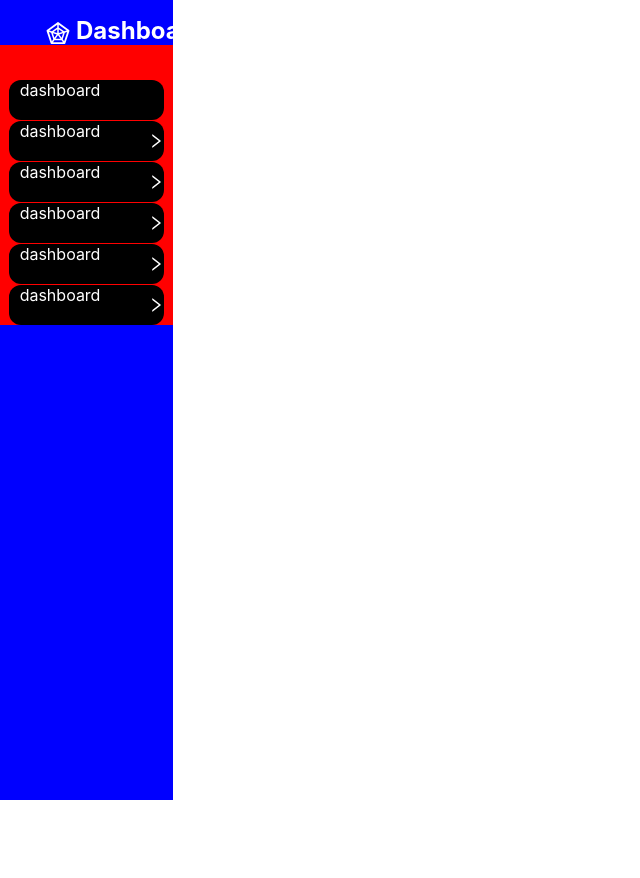
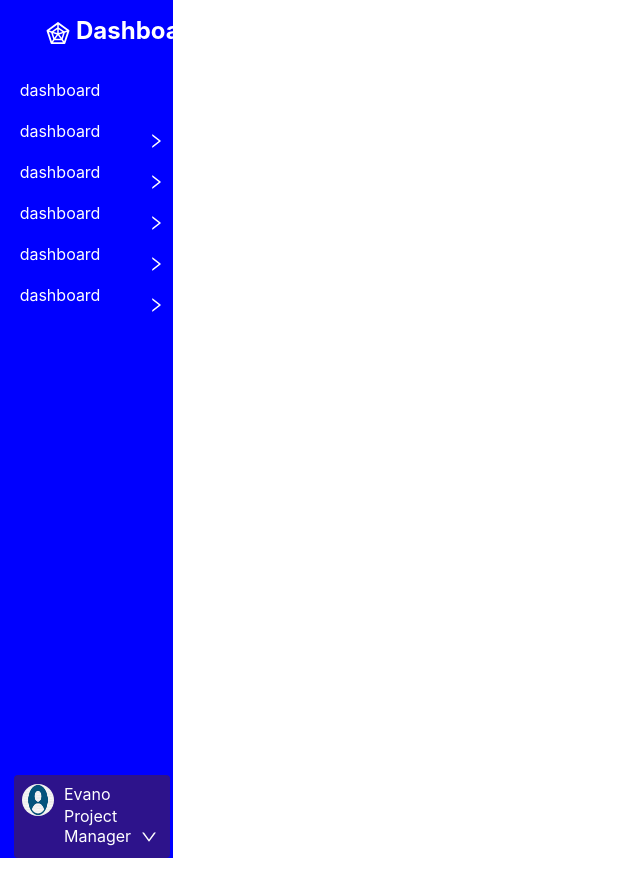
Before and after one commit to sabyasachirakshit/admin-dashboard, a React (Create React App) app: page / in a window 1280 px wide. Shown: the whole page, without its empty margins (0-640 px from the left). Before the commit the page ends 800 px from the top, so only its background shows below. Built offline with nearby package versions, Linux system fonts and the light colour scheme.

Commit message:
navbar skelet done

```diff
--- a/src/components/LeftNavBar.js
+++ b/src/components/LeftNavBar.js
@@ -1,5 +1,10 @@
 import React from "react";
-import { RadarChartOutlined, RightOutlined } from "@ant-design/icons";
+import {
+  RadarChartOutlined,
+  RightOutlined,
+  DownOutlined,
+} from "@ant-design/icons";
+import user from "./user.jpg";
 import "./leftnav.css";
 export default function LeftNavBar() {
   return (
@@ -25,7 +30,6 @@ export default function LeftNavBar() {
       <div
         className="nav-elements"
         style={{
-          backgroundColor: "red",
           display: "flex",
           gap: 1,
           paddingTop: 35,
@@ -52,6 +56,44 @@ export default function LeftNavBar() {
           <div style={{ paddingLeft: 11 }}>dashboard</div> <RightOutlined />
         </div>
       </div>
+
+      <div
+        className="nav-footer"
+        style={{
+          display: "flex",
+          backgroundColor: "rgb(45, 19, 139)",
+          marginLeft: 14,
+          marginTop: 450,
+          width: "90%",
+          borderRadius: 4,
+          justifyContent: "space-between",
+        }}
+      >
+        <div
+          className="user-info"
+          style={{
+            display: "flex",
+            paddingLeft: 8,
+            gap: 10,
+            paddingTop: 9,
+            paddingBottom: 12,
+          }}
+        >
+          <img
+            src={user}
+            alt="i"
+            style={{ borderRadius: "50%", width: "32px", height: "32px" }}
+          />
+          <div
+            className="user-name-desg"
+            style={{ display: "flex", flexDirection: "column", gap: 2 }}
+          >
+            <span>Evano</span>
+            <span>Project Manager</span>
+          </div>
+        </div>
+        <DownOutlined style={{ position: "relative", left: -13, top: 20 }} />
+      </div>
     </div>
   );
 }
--- a/src/components/leftnav.css
+++ b/src/components/leftnav.css
@@ -1,8 +1,11 @@
 .el{
-    background-color: black;
     width: 90%;
     height: 40px;
     border-radius: 12px;
     display: flex;
     justify-content: space-between;
 }
+
+.el:hover{
+    background-color: grey;
+}
```
Also changed, not shown: src/components/user.jpg (added).
